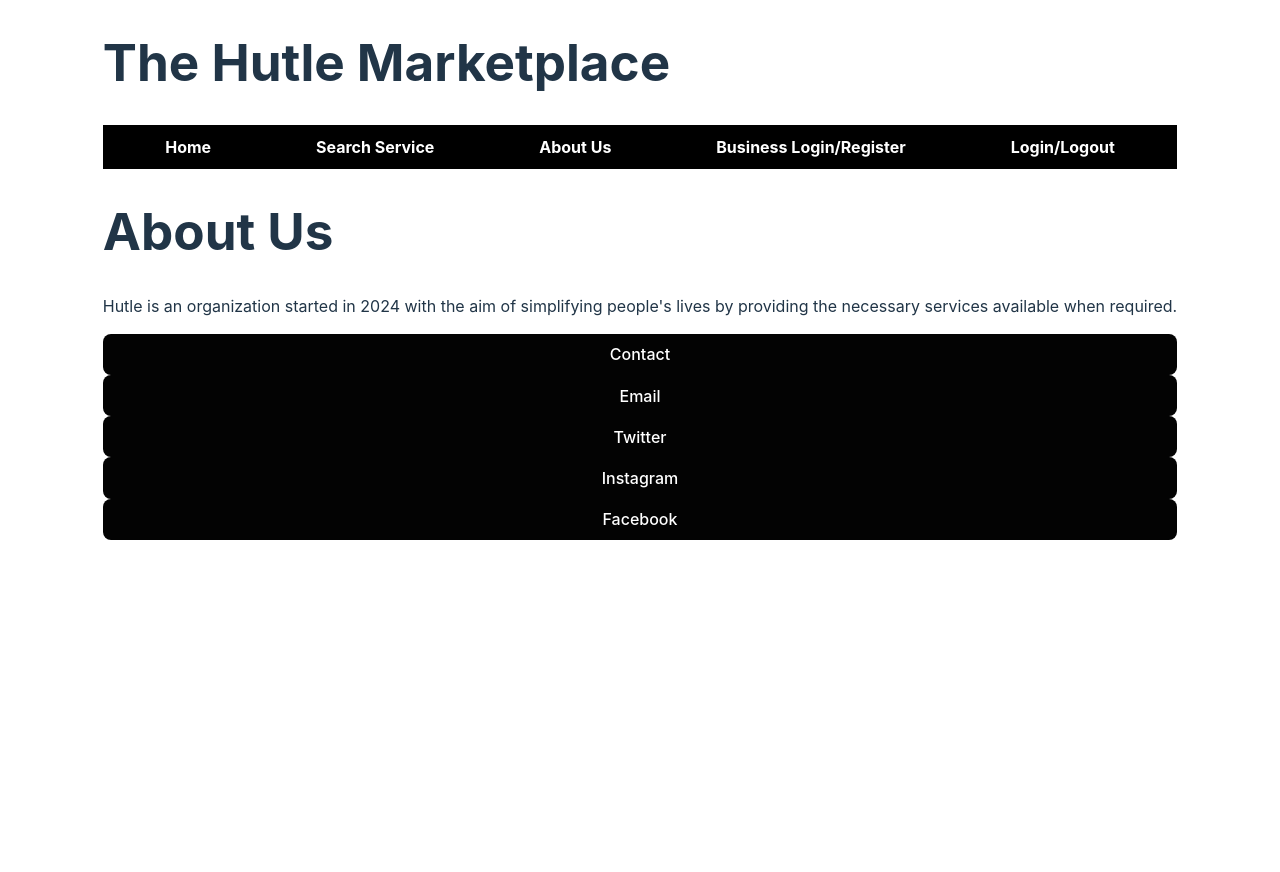
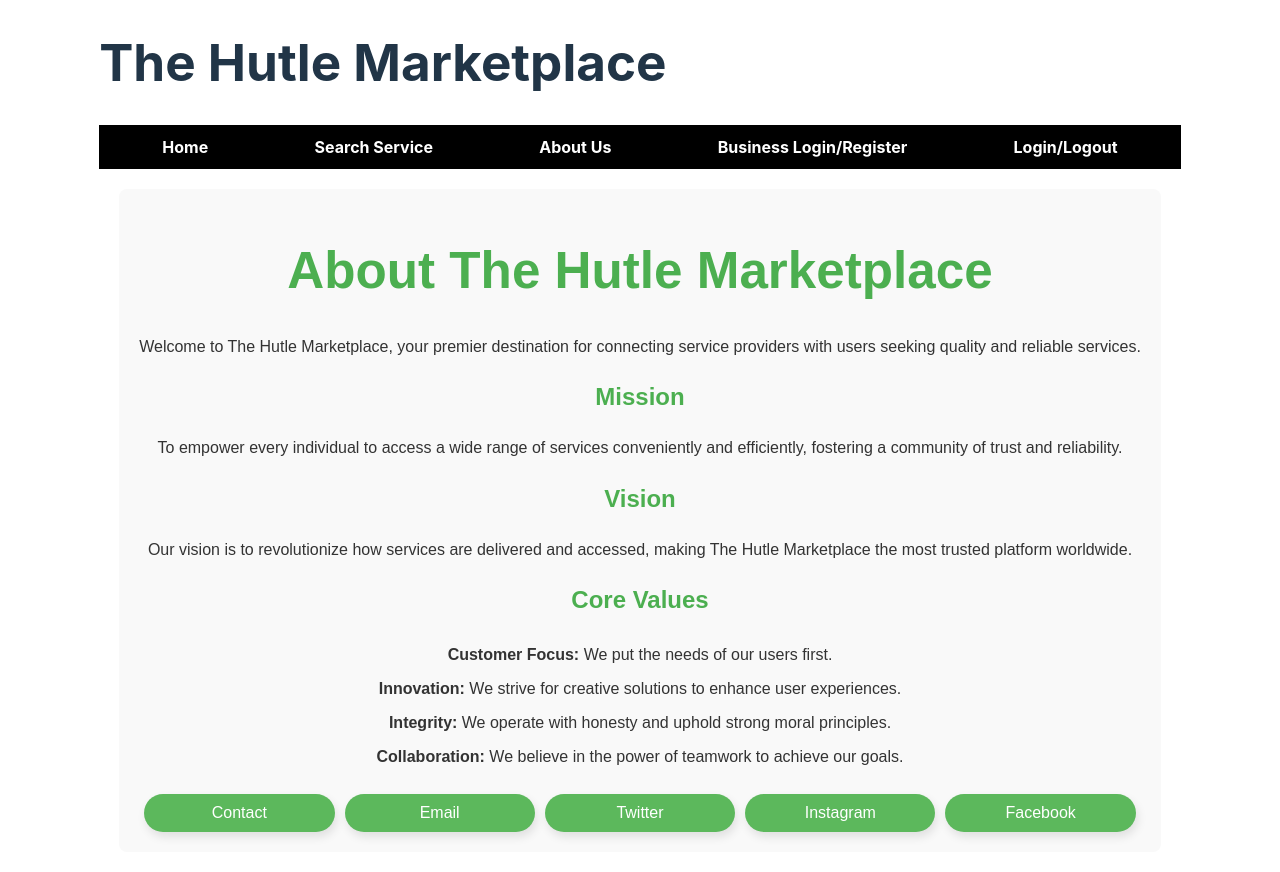
Before and after one commit to ussenuk/the-hustle-market-place-the-hustle-market-place, a React (Vite) app in the folder client/: page /about in a window 1280 px wide. Before the commit the page ends 834 px from the top, so only its background shows below. Built offline with nearby package versions, Linux system fonts and the light colour scheme.

Commit message:
Made changes to the about us and User login

```diff
--- a/client/src/components/AboutUs/AboutUs.jsx
+++ b/client/src/components/AboutUs/AboutUs.jsx
@@ -1,7 +1,61 @@
+
+
+// import React, { useState } from "react";
+// import "./aboutUs.css"
+
+
+// const AboutUs = () => {
+//   const [selectedContact, setSelectedContact] = useState(null);
+
+//   const handleButtonClick = (contactType) => {
+//     setSelectedContact(contactType);
+//   };
+
+//   const renderContactInfo = () => {
+//     switch (selectedContact) {
+//       case "Contact":
+//         return <p>Contact information: XXX-XXX-XXXX</p>;
+//       case "Email":
+//         return <p>Email: example@example.com</p>;
+//       case "Twitter":
+//         return <p>Twitter: @example_twitter</p>;
+//       case "Instagram":
+//         return <p>Instagram: @example_instagram</p>;
+//       case "Facebook":
+//         return <p>Facebook: facebook.com/example</p>;
+//       default:
+//         return null;
+//     }
+//   };
+
+//   return (
+//     <div>
+//       <h1>About Us</h1>
+//       <p>
+//         Hutle is an organization started in 2024 with the aim of
+//         simplifying people's lives by providing the necessary services available
+//         when required.
+//       </p>
+//       <div className="closeNav" id="closeNav">
+//         <button onClick={() => handleButtonClick("Contact")}>Contact</button>
+//         <button onClick={() => handleButtonClick("Email")}>Email</button>
+//         <button onClick={() => handleButtonClick("Twitter")}>Twitter</button>
+//         <button onClick={() => handleButtonClick("Instagram")}>
+//           Instagram
+//         </button>
+//         <button onClick={() => handleButtonClick("Facebook")}>Facebook</button>
+//         {/* <button onClick={() => handleButtonClick("Feedback")}>Feedback</button> */}
+//       </div>
+//       {renderContactInfo()}
+//     </div>
+//   );
+// };
+
+// export default AboutUs;
 
 
 import React, { useState } from "react";
-
+import "./aboutUs.css";
 
 const AboutUs = () => {
   const [selectedContact, setSelectedContact] = useState(null);
@@ -13,29 +67,68 @@ const AboutUs = () => {
   const renderContactInfo = () => {
     switch (selectedContact) {
       case "Contact":
-        return <p>Contact information: XXX-XXX-XXXX</p>;
+        return <p>Contact us at: XXX-XXX-XXXX</p>;
       case "Email":
-        return <p>Email: example@example.com</p>;
+        return <p>Email us at: info@hutle.com</p>;
       case "Twitter":
-        return <p>Twitter: @example_twitter</p>;
+        return <p>Follow us on Twitter: @HutleOfficial</p>;
       case "Instagram":
-        return <p>Instagram: @example_instagram</p>;
+        return <p>Find us on Instagram: @HutleMarketplace</p>;
       case "Facebook":
-        return <p>Facebook: facebook.com/example</p>;
+        return (
+          <p>Connect with us on Facebook: facebook.com/HutleMarketplace</p>
+        );
       default:
         return null;
     }
   };
 
   return (
-    <div>
-      <h1>About Us</h1>
+    <div className="about-container">
+      <h1>About The Hutle Marketplace</h1>
       <p>
-        Hutle is an organization started in 2024 with the aim of
-        simplifying people's lives by providing the necessary services available
-        when required.
+        Welcome to The Hutle Marketplace, your premier destination for
+        connecting service providers with users seeking quality and reliable
+        services.
       </p>
-      <div className="closeNav" id="closeNav">
+      <div className="mission">
+        <h2>Mission</h2>
+        <p>
+          To empower every individual to access a wide range of services
+          conveniently and efficiently, fostering a community of trust and
+          reliability.
+        </p>
+      </div>
+      <div className="vision">
+        <h2>Vision</h2>
+        <p>
+          Our vision is to revolutionize how services are delivered and
+          accessed, making The Hutle Marketplace the most trusted platform
+          worldwide.
+        </p>
+      </div>
+      <div className="values">
+        <h2>Core Values</h2>
+        <ul>
+          <li>
+            <strong>Customer Focus:</strong> We put the needs of our users
+            first.
+          </li>
+          <li>
+            <strong>Innovation:</strong> We strive for creative solutions to
+            enhance user experiences.
+          </li>
+          <li>
+            <strong>Integrity:</strong> We operate with honesty and uphold
+            strong moral principles.
+          </li>
+          <li>
+            <strong>Collaboration:</strong> We believe in the power of teamwork
+            to achieve our goals.
+          </li>
+        </ul>
+      </div>
+      <div className="contact-buttons" id="closeNav">
         <button onClick={() => handleButtonClick("Contact")}>Contact</button>
         <button onClick={() => handleButtonClick("Email")}>Email</button>
         <button onClick={() => handleButtonClick("Twitter")}>Twitter</button>
@@ -43,7 +136,6 @@ const AboutUs = () => {
           Instagram
         </button>
         <button onClick={() => handleButtonClick("Facebook")}>Facebook</button>
-        {/* <button onClick={() => handleButtonClick("Feedback")}>Feedback</button> */}
       </div>
       {renderContactInfo()}
     </div>
--- /dev/null
+++ b/client/src/components/AboutUs/aboutUs.css
@@ -0,0 +1,71 @@
+.about-container {
+    font-family: Arial, sans-serif;
+    color: #333;
+    margin: 20px;
+    padding: 20px;
+    border-radius: 8px;
+    background-color: #f9f9f9;
+    text-align: center;
+    /* Center aligns all text within the container */
+}
+
+.about-container h1,
+.about-container h2 {
+    color: #4CAF50;
+}
+
+.about-container p {
+    font-size: 16px;
+    line-height: 1.6;
+}
+
+.mission,
+.vision,
+.values {
+    margin-top: 20px;
+}
+
+.values ul {
+    list-style-type: none;
+    padding: 0;
+}
+
+.values li {
+    padding: 5px 0;
+    font-size: 16px;
+}
+
+.contact-buttons {
+    margin-top: 20px;
+    display: flex;
+    justify-content: center;
+    /* Keeps buttons centered horizontally */
+}
+
+.contact-buttons button {
+    padding: 10px 20px;
+    margin: 0 5px;
+    /* Adds some space between buttons */
+    background-color: #5CB85C;
+    color: white;
+    border: none;
+    border-radius: 20px;
+    cursor: pointer;
+    transition: transform 0.3s ease, box-shadow 0.3s ease;
+    box-shadow: 2px 5px 10px rgba(0, 0, 0, 0.1);
+}
+
+.contact-buttons button:hover {
+    transform: translateY(-2px);
+    box-shadow: 2px 8px 15px rgba(0, 0, 0, 0.2);
+}
+
+.contact-buttons button:focus {
+    outline: none;
+    box-shadow: 0 0 8px rgba(82, 168, 236, 0.6);
+}
+
+.contact-buttons button:active {
+    transform: translateY(1px);
+    box-shadow: 2px 4px 6px rgba(0, 0, 0, 0.3);
+}
--- a/client/src/components/Userlogin/UserLogin.jsx
+++ b/client/src/components/Userlogin/UserLogin.jsx
@@ -1,3 +1,5 @@
+
+
 // client/src/components/Userlogin/UserLogin.jsx
 
 import React, { useState, useEffect } from "react";
@@ -34,9 +36,15 @@ const UserAccess = () => {
   const handleSubmit = async (e) => {
     e.preventDefault();
     const endpoint = isRegistering ? "userregister" : "userlogin";
-    const payload = {
-      ...formData,
-    };
+    const payload = { ...formData };
+
+    if (isRegistering) {
+      const { fullname, username, email, password, location } = formData;
+      if (!fullname || !username || !email || !password || !location) {
+        setError("Please fill all the required fields.");
+        return;
+      }
+    }
 
     try {
       const response = await axios.post(
@@ -45,25 +53,28 @@ const UserAccess = () => {
       );
 
       if (response.data.user_id) {
-        // User is logged in
         sessionStorage.setItem("user_id", response.data.user_id);
         setIsLoggedIn(true);
-        setUsername(response.data.username); // Set the username
+        setUsername(response.data.username);
+        navigate("/"); // Redirect user to the homepage or dashboard after login
       } else if (response.data.message && isRegistering) {
-        // Registration successful, prompt login
-        alert("Registration successful, please log in."); // Optional: Use a more sophisticated notification system
-        setIsRegistering(false); // Switch to login mode
-        setError(""); // Clear any previous errors
-        setFormData({ ...formData, password: "" }); // Clear password (and any other sensitive data)
-      } else if (response.data.error) {
-        // Handle errors
-        setError(response.data.error);
+        alert("Registration successful, please log in.");
+        setIsRegistering(false);
+        setError("");
+        setFormData({ ...formData, password: "" });
+      } else {
+        setError(response.data.error || "An unexpected error occurred");
       }
     } catch (error) {
-      console.error(error);
-      setError("An error occurred. Please try again.");
+      if (error.response) {
+        setError(error.response.data.error);
+      } else {
+        setError("An error occurred. Please try again.");
+      }
     }
   };
+
+
 
   const handleLogout = async () => {
     try {
@@ -84,9 +95,10 @@ const UserAccess = () => {
   return (
     <div className="user-access-container">
       {isLoggedIn ? (
-        <div>
-          <p>Welcome, {username}!</p> {/* Display username */}
-          <button onClick={handleLogout}>Logout</button>
+
+        <div class="welcome-container">
+          <h2 class="welcome-message">Welcome!</h2>
+          <button class="logout-button" onClick={handleLogout}>Logout</button>
         </div>
       ) : (
         <div>
--- a/client/src/components/Userlogin/userlogin.css
+++ b/client/src/components/Userlogin/userlogin.css
@@ -52,3 +52,13 @@ form button:hover {
 .switch-button:hover {
     background-color: #4CAF50;
 }
+
+.welcome-container {
+    text-align: center;
+    margin-top: 20px;
+}
+
+.welcome-message {
+    font-size: 24px;
+    color: #4CAF50;
+}
```
